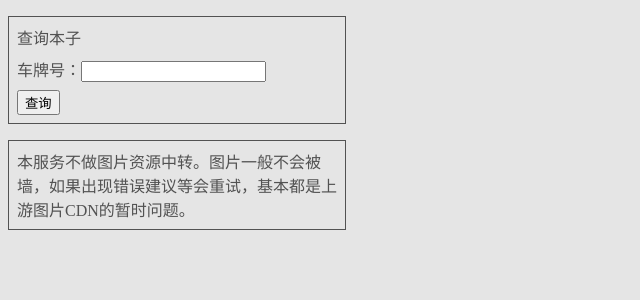
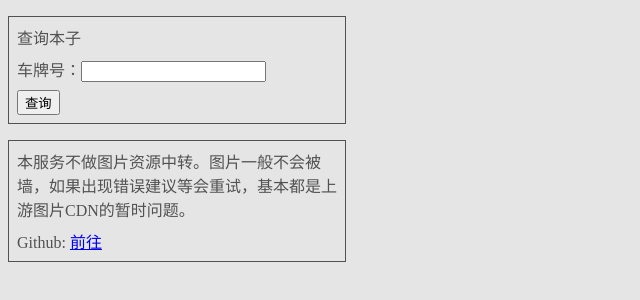
Before and after one commit to TunaFish2K/jmcomic-downloader-web, a React (Vite) app in the folder page/: page / in a window 1280 px wide. Shown: the top 300 px of the page, without its empty margins (0-640 px from the left). Built offline with nearby package versions, Linux system fonts and the light colour scheme; no server answers.

Commit message:
feat: 添加仓库入口

```diff
--- a/page/src/App.tsx
+++ b/page/src/App.tsx
@@ -217,7 +217,12 @@ function App() {
 				</form>
 			)}
 
-			<span className="card">本服务不做图片资源中转。图片一般不会被墙，如果出现错误建议等会重试，基本都是上游图片CDN的暂时问题。</span>
+			<div className="card">
+				<span>本服务不做图片资源中转。图片一般不会被墙，如果出现错误建议等会重试，基本都是上游图片CDN的暂时问题。</span>
+				<span>
+					Github: <a href="https://github.com/TunaFish2K/jmcomic-downloader-web">前往</a>
+				</span>
+			</div>
 		</>
 	);
 }
```
